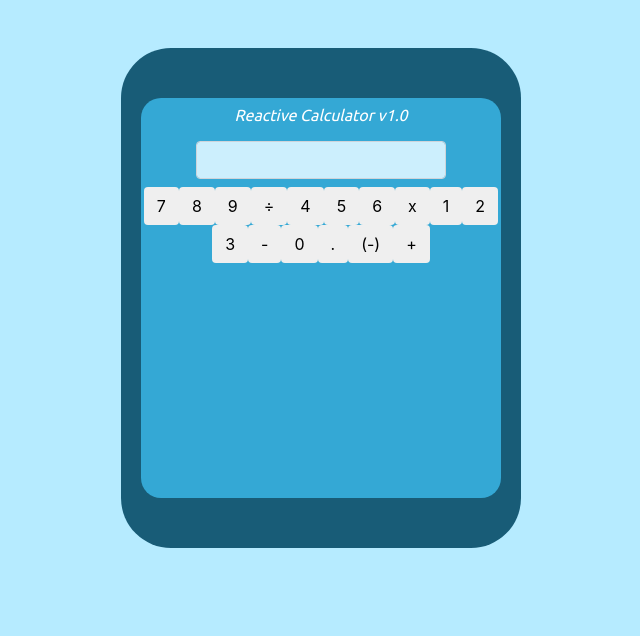
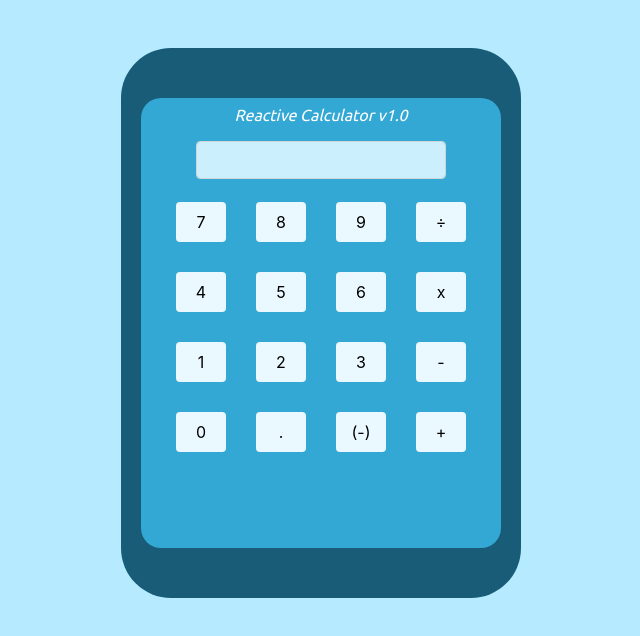
Before and after one commit to Joeseff6/Reactive-Calculator, a React (Create React App) app: page / in a window 1280 px wide. Shown: the top 636 px of the page, without its empty margins (319-959 px from the left). Built offline with nearby package versions, Linux system fonts and the light colour scheme; the HTML template or start-up script is replaced by a standard one.

Commit message:
Styled buttons

```diff
--- a/src/App.css
+++ b/src/App.css
@@ -5,7 +5,7 @@ body {
 .main-background {
   background-color: #185C77;
   width: 400px;
-  height: 500px;
+  height: 550px;
   border-radius: 50px;
   position: relative;
 }
@@ -27,3 +27,10 @@ body {
   font-family: 'Ubuntu', sans-serif;
   font-style: italic;
 }
+
+.btn.input-button {
+  background-color: #EAF9FF;
+  margin: 15px 15px 15px 15px;
+  width: 50px;
+  height: 40px;
+}
```
